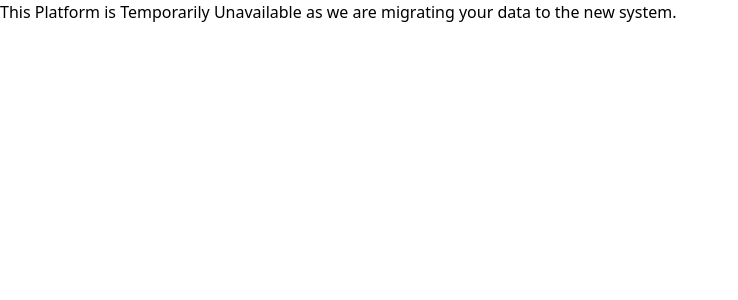
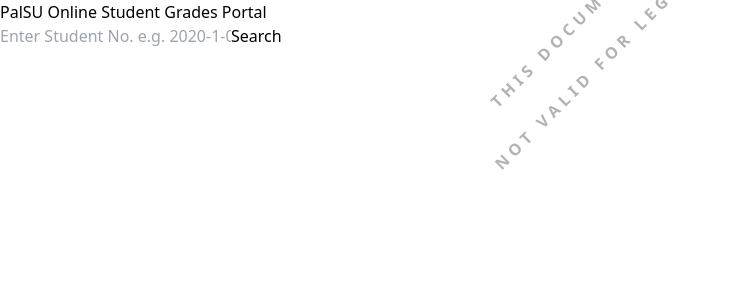
Before and after one commit to dustin1016/grade-kiosk, a React (Vite) app: page / in a window 1280 px wide. Shown: the top 300 px of the page, without its empty margins (0-738 px from the left). Built offline with nearby package versions, Linux system fonts and the light colour scheme.

Commit message:
added bearer token

```diff
--- a/src/App.jsx
+++ b/src/App.jsx
@@ -17,7 +17,7 @@ function App() {
     setStudentData(null)
     setIsFetching(true)
     try {
-      const response = await fetch("http://my.domain/bgs/x", {
+      const response = await fetch("https://psu-api.palawan.edu.ph/bgs/x", {
 
 
         method: "POST",
@@ -34,8 +34,8 @@ function App() {
 
       const data = await response.json();
 
-      console.log(data)
-      // spf(data.hp);
+
+
       setStudentData(data.studentDetails[0]);
     } catch (error) {
       setErrorMsg(error.message)
@@ -54,37 +54,37 @@ function App() {
 
   return (
 
-    <>
+    // <>
 
-        <div className="relative">
-            <h1 className='text-center text-lg font-semibold mt-10'>This Platform is Temporarily Unavailable as we are migrating your data to the new system.</h1>
+    //     <div className="relative">
+    //         <h1 className='text-center text-lg font-semibold mt-10'>This Platform is Temporarily Unavailable as we are migrating your data to the new system.</h1>
 
-        </div>
+    //     </div>
 
-    </>
+    // </>
 
-    // <div className="relative">
-    //       <div className="watermark-text">This Document is</div>
-    //       <div className="watermark-text2">Not Valid For Legal Purposes</div>
-    //       <div className="flex flex-col items-center lg:justify-start min-h-screen bg-gray-100">
-    //         <h1 className='text-center text-lg font-semibold'>PalSU Online Student Grades Portal</h1>
-    //           <CenteredInput onSearch={fetchStudentData} isFetching={isFetchin} />
-    //           {
-    //             errorMsg && (
-    //               <div className='mt-4 text-center text-md text-red-600'>
-    //                 {errorMsg}
-    //               </div>
-    //             )
-    //           }
+    <div className="relative">
+          <div className="watermark-text">This Document is</div>
+          <div className="watermark-text2">Not Valid For Legal Purposes</div>
+          <div className="flex flex-col items-center lg:justify-start min-h-screen bg-gray-100">
+            <h1 className='text-center text-lg font-semibold'>PalSU Online Student Grades Portal</h1>
+              <CenteredInput onSearch={fetchStudentData} isFetching={isFetchin} />
+              {
+                errorMsg && (
+                  <div className='mt-4 text-center text-md text-red-600'>
+                    {errorMsg}
+                  </div>
+                )
+              }
 
-    //           {studentData && (
+              {studentData && (
 
-    //               <StudentDetails studentDetails={studentData} />
+                  <StudentDetails studentDetails={studentData} />
 
-    //           )}
-    //       </div>
+              )}
+          </div>
 
-    // </div>
+    </div>
   )
 }
 
--- a/src/widgets/AuthPin.jsx
+++ b/src/widgets/AuthPin.jsx
@@ -16,8 +16,8 @@ const AuthPin = ({studentno, setIsAuth}) => {
     }
 
     try {
-    //   const response = await fetch("http://my.domain/bgs/pin_auth", {
-      const response = await fetch("http://my.domain/bgs/pin_auth", {
+
+      const response = await fetch("https://psu-api.palawan.edu.ph/bgs/pin_auth", {
         method: "POST",
         headers: {
           "Content-Type": "application/json",
@@ -25,11 +25,12 @@ const AuthPin = ({studentno, setIsAuth}) => {
         body: JSON.stringify({ id: studentno, pin: pin }),
       });
 
-      const data = await response.json(); // or response.json() if you send JSON
+      const data = await response.json();
       if (data.error){
         setStatus(data.error)
       } else {
-        setIsAuth(true)
+        localStorage.setItem("token", data);
+       setIsAuth(true)
       }
     } catch (err) {
       console.log(err)
--- a/src/widgets/BirthdayCheck.jsx
+++ b/src/widgets/BirthdayCheck.jsx
@@ -22,14 +22,13 @@ const BirthdayCheck = ({setBirthdayCheck, studentNo, setPrq}) => {
         setBdayError(null);
         setIsValidating(true)
         try {
-          const response = await fetch("http://my.domain/bgs/bdayCheck", {
-          // const response = await fetch("http://my.domain/bgs/bdayCheck", {
+          const response = await fetch("https://psu-api.palawan.edu.ph/bgs/bdayCheck", {
 
-            method: "POST", // Use POST to send data in the body
+            method: "POST",
             headers: {
-              "Content-Type": "application/json", // Tell the server you're sending JSON
+              "Content-Type": "application/json",
             },
-            body: JSON.stringify({ id:studentNo, bdate:selectedDate }), // Send the query in the request body
+            body: JSON.stringify({ id:studentNo, bdate:selectedDate }),
           });
 
           if (!response.ok) {
--- a/src/widgets/RegisterPin.jsx
+++ b/src/widgets/RegisterPin.jsx
@@ -16,8 +16,8 @@ const RegisterPin = ({studentno, setHasPin}) => {
     }
 
     try {
-      // const response = await fetch("http://my.domain/bgs/reg_pin", {
-      const response = await fetch("http://my.domain/bgs/reg_pin", {
+
+      const response = await fetch("https://psu-api.palawan.edu.ph/bgs/reg_pin", {
         method: "POST",
         headers: {
           "Content-Type": "application/json",
@@ -25,7 +25,7 @@ const RegisterPin = ({studentno, setHasPin}) => {
         body: JSON.stringify({ id: studentno, rc: prq, pin: pin }),
       });
 
-      const data = await response.json(); // or response.json() if you send JSON
+      const data = await response.json();
       if (data){
         setHasPin(true)
       } else {
--- a/src/widgets/StudentDetails.jsx
+++ b/src/widgets/StudentDetails.jsx
@@ -20,7 +20,6 @@ const StudentDetails = ({studentDetails}) =>{
           return;
         }
 
-        // Fetch or perform action based on selectedTerm here
         fetchStudentGrades();
       };
 
@@ -31,11 +30,12 @@ const StudentDetails = ({studentDetails}) =>{
 
         setIsFetching(true)
         try {
-
-          const response = await fetch("http://my.domain/bgs/grades", {
-            method: "POST", // Use POST to send data in the body
+          const token = localStorage.getItem("token");
+          const response = await fetch("https://psu-api.palawan.edu.ph/bgs/grades", {
+            method: "POST",
             headers: {
-              "Content-Type": "application/json", // Tell the server you're sending JSON
+              "Content-Type": "application/json",
+               "Authorization": `Bearer ${token}`,
             },
             body: JSON.stringify({
                 id:studentDetails.studentno,
```
